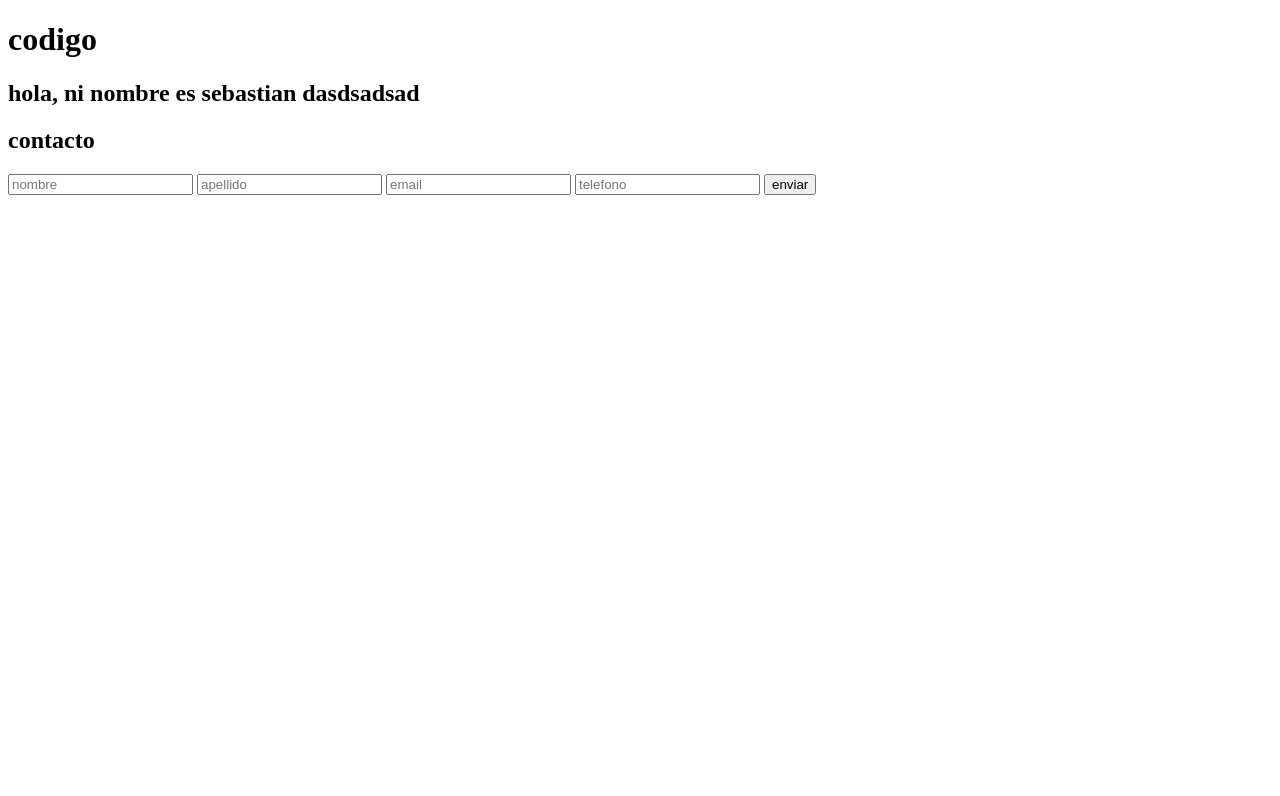
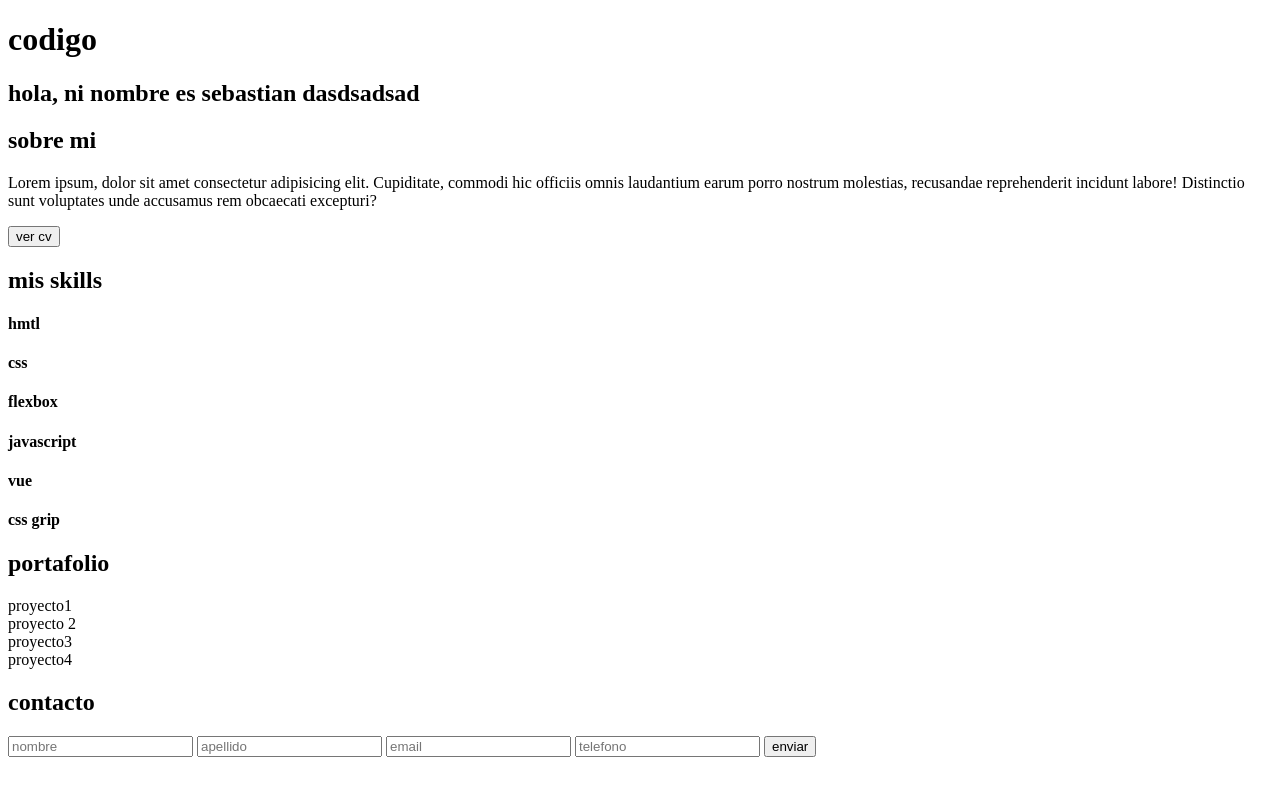
Before and after one commit to H-kleiber/reto4, a plain HTML site: page index.html in a window 1280 px wide. Drawn offline with Linux system fonts and the light colour scheme.

Commit message:
add main

```diff
--- a/index.html
+++ b/index.html
@@ -11,6 +11,31 @@
         <h1>codigo</h1>
         <h2>hola, ni nombre es sebastian dasdsadsad</h2>
     </header>
+    <main>
+
+        <section>
+            <h2>sobre mi</h2>
+            <p>Lorem ipsum, dolor sit amet consectetur adipisicing elit. Cupiditate, commodi hic officiis omnis laudantium earum porro nostrum molestias, recusandae reprehenderit incidunt labore!
+                 Distinctio sunt voluptates unde accusamus rem obcaecati excepturi?</p>
+        <button>ver cv</button>
+        </section>
+        <section>
+            <h2>mis skills</h2>
+            <h4>hmtl</h4>
+            <h4>css</h4>
+            <h4>flexbox</h4>
+            <h4>javascript</h4>
+            <h4>vue</h4>
+            <h4>css grip</h4>
+        </section>
+        <section>
+            <h2>portafolio</h2>
+            <div>proyecto1</div>
+            <div>proyecto 2</div>
+            <div>proyecto3</div>
+            <div>proyecto4</div>
+        </section>
+    </main>
     <footer>
         <h2>contacto</h2>
         <form>
```
